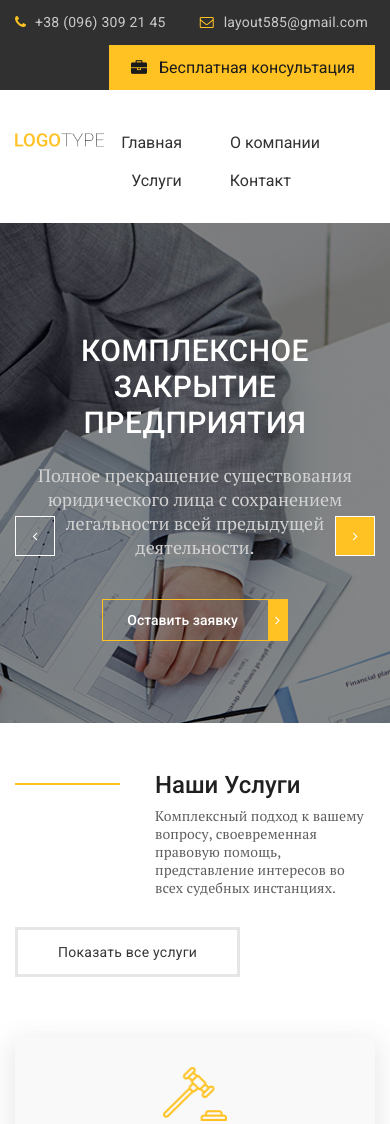
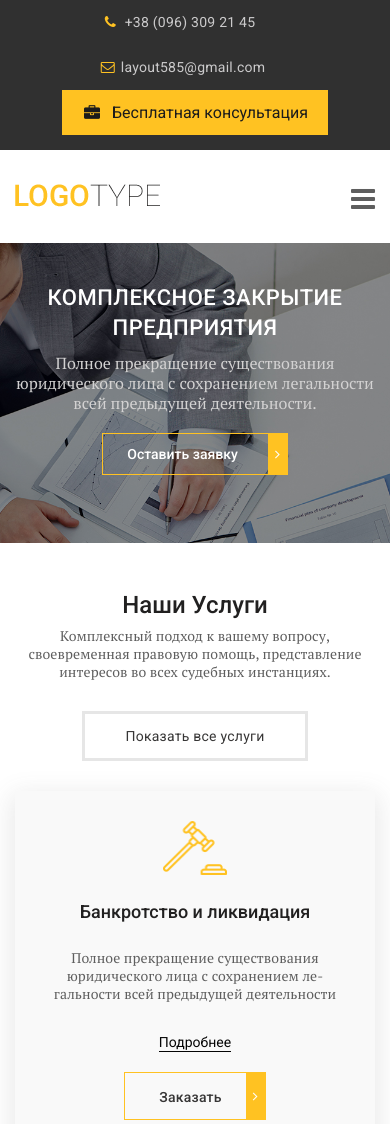
Before and after one commit to SvetlanaHolovko/test_tasks, a plain HTML site: page legal-services/index.html in a window 390 px wide. Shown: the top 1124 px of the page. Drawn offline with nearby package versions, Linux system fonts and the light colour scheme; files whose address does not match are found by name.

Commit message:
Adaptive

```diff
--- /dev/null
+++ b/legal-services/css/media.css
@@ -0,0 +1,150 @@
+@media(max-width: 1160px) {
+    .services__items {
+        justify-content: center;
+    }
+    .services__item {
+        width: 50%;
+        flex: 1 1 auto;
+        padding: 30px 20px 30px;
+        margin-bottom: 20px;
+    }
+    .services__item p {
+        margin-bottom: 30px;
+    }
+    .form__inner {
+        background-image: none;
+    }
+    .form__box-left {
+        max-width: 300px;
+    }
+    .form__box-right {
+        max-width: 400px;
+    }
+}
+
+@media(max-width: 769px) {
+    .header__btn {
+        float: none;
+    }
+    .header__top {
+        text-align: center;
+    }
+    .header__nav a {
+        padding: 0 7px;
+    }
+    .slider {
+        min-height: 300px;
+    }
+    .slider__item-content {
+        padding-top: 40px;
+        max-width: 400px;
+    }
+    .slider__title {
+        font-size: 22px;
+        line-height: 30px;
+        margin-bottom: 10px;
+    }
+    .slider__text {
+        font-size: 16px;
+        line-height: 20px;
+        margin-bottom: 20px;
+    }
+    .slick-btn {
+        top: 50%;
+    }
+    .slider .slick-btn {
+        display: none !important;
+    }
+    .services {
+        padding: 30px 0;
+    }
+    .services__top,
+    .form__top,
+    .news__top  {
+        margin-bottom: 30px;
+        justify-content: center;
+    }
+    .services__title {
+        padding-top: 20px;
+    }
+    .services__item {
+        width: 33.33333%;
+        flex: 1 1 auto;
+    }
+    .services__title,
+    .form__title,
+    .news__title {
+        padding-left: 0;
+        text-align: center;
+    }
+    .services__title:before,
+    .form__title::before,
+    .news__title::before {
+        display: none;
+    }
+    .form__box-inner {
+        justify-content: center;
+    }
+    .form__box-right {
+        text-align: center;
+        margin-left: 10px;
+    }
+    .form__box-right label {
+        text-align: left;
+    }
+    .form__btn {
+        float: none;
+    }
+}
+
+@media(max-width: 567px) {
+    .header__btn {
+        margin-bottom: 15px;
+    }
+    .header__btn-menu {
+        display: block;
+        z-index: 4;
+    }
+    .header__nav {
+        display: none;
+        position: absolute;
+        left: 0;
+        right: 0;
+        z-index: 3;
+    }
+    .header__nav li {
+        display: block;
+        background-color: #ffc222;
+        text-align: center;
+        border-top: 1px solid #fff;
+    }
+    .header__nav li + li {
+        padding-left: 0px;
+    }
+    .services__item {
+        width: 100%;
+        max-width: 360px;
+        padding: 30px 20px 30px;
+    }
+    .services__item-btn {
+        justify-content: center;
+        flex-direction: column;
+    }
+    .services__item-link {
+        margin-bottom: 20px;
+    }
+    .form__box-left {
+        max-width: 100%;
+    }
+    .form__box-right {
+        max-width: 100%;
+        margin: 0 10px 0 0;
+    }
+}
+
+
+@media(min-width: 568px) {
+    .header__nav {
+        display: block !important;
+    }
+}
--- a/legal-services/css/style.css
+++ b/legal-services/css/style.css
@@ -92,7 +92,7 @@ main {
 
 .header__email,
 .footer__map {
-    padding-left: 24px;
+    padding: 0 24px 0 20px;
 }
 
 .header__email::before {
@@ -112,6 +112,11 @@ main {
     justify-content: space-between;
 }
 
+.header__btn-menu {
+    display: none;
+    font-size: 28px;
+    cursor: pointer;
+}
 .header__nav li {
     display: inline-block;
 }
@@ -310,13 +315,16 @@ main {
     display: flex;
     flex-wrap: wrap;
     justify-content: space-between;
+    margin: 0 -10px;
 }
 
 .services__item {
     display: flex;
     flex-direction: column;
-    width: 100%;
-    max-width: 360px;
+    width: 33.33333%;
+    flex: 1 1 auto;
+    max-width: 350px;
+    margin: 0 10px 15px;
     text-align: center;
     padding: 30px 35px 40px;
     background-color: #f9f9f9;
--- a/legal-services/index.html
+++ b/legal-services/index.html
@@ -16,6 +16,7 @@
     <link rel="stylesheet" href="./css/jquery.formstyler.css">
     <link rel="stylesheet" href="./css/reset.css">
     <link rel="stylesheet" href="./css/style.css">
+    <link rel="stylesheet" href="./css/media.css">
 </head>
 <body>
     <div id="wrapper">
@@ -35,6 +36,9 @@
                             <a href="#">
                                 <img src="img/logo.png" alt="">
                             </a>
+                        </div>
+                        <div class="header__btn-menu">
+                            <span class="icon-bars"></span>
                         </div>
                         <nav class="header__nav">
                             <ul>
--- a/legal-services/js/main.js
+++ b/legal-services/js/main.js
@@ -8,4 +8,8 @@ $(function () {
 
     $('select').styler();
 
+    $('.header__btn-menu').on('click', function () {
+        $('.header__nav').slideToggle();
+    });
+
 });
```
